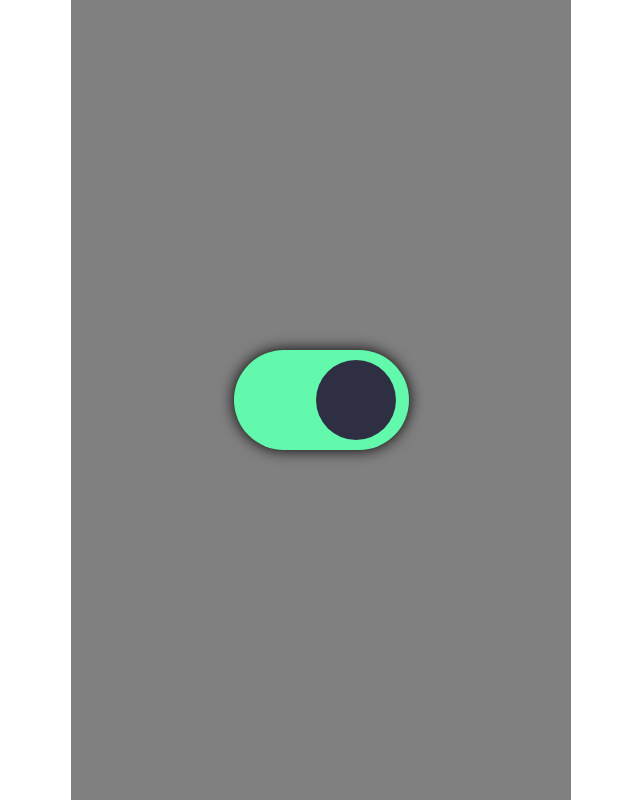
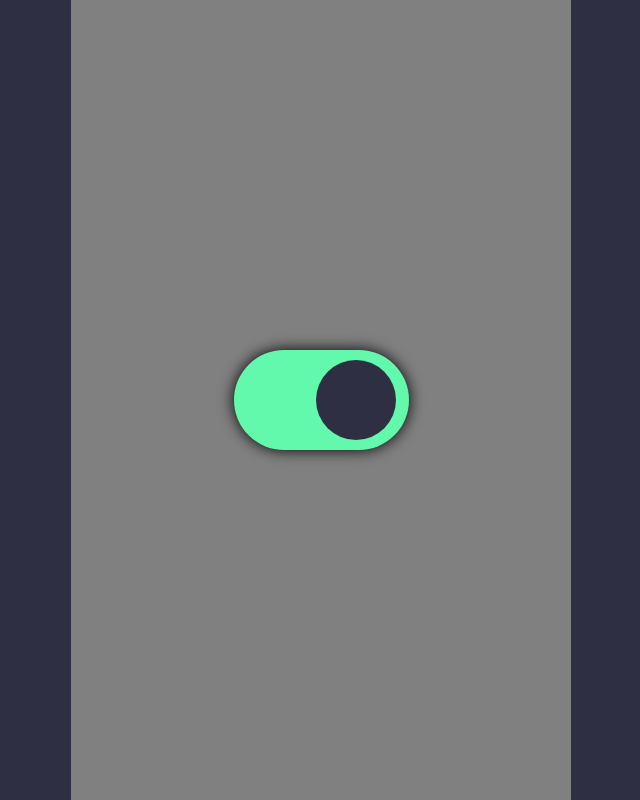
Before and after one commit to danydin/checkbox-input, a plain HTML site: page index.html in a window 1280 px wide. Both pictures are taken after a click on the checkbox 640 px from the left and 400 px from the top of the page. Shown: the whole page, without its empty margins (319-959 px from the left). Drawn offline with Linux system fonts and the light colour scheme.

Commit message:
added auto changing body background by toggling the input

```diff
--- a/index.html
+++ b/index.html
@@ -8,7 +8,8 @@
 </head>
 <body>
     <div class="container">
-        <input type="checkbox" name="checkbox1" id="checkbox1">
+        <input type="checkbox" name="checkbox1" id="input-dark-mode-bg">
     </div>
+    <script src="script.js"></script>
 </body>
 </html>
--- /dev/null
+++ b/script.js
@@ -0,0 +1,7 @@
+// var to hold our darkMode id input
+const querySelectorDarkMode = document.getElementById('input-dark-mode-bg');
+
+// event listener on change of the input from above -> toggle the class of dark-mode on the body element
+querySelectorDarkMode.addEventListener('change', () => {
+    document.body.classList.toggle('dark-mode');
+});
--- a/style.css
+++ b/style.css
@@ -2,6 +2,21 @@
     margin: 0;
     padding: 0;
     box-sizing: border-box;
+}
+
+body {
+    --body-bg: rgb(222, 227, 237);
+    --text-color: rgb(47,47,68);
+}
+
+body.dark-mode{
+    --body-bg: rgb(47,47,68);
+    --text-color: (215,215,225);
+}
+
+body {
+    background-color: var(--body-bg);
+    color: var(--text-color)
 }
 
 .container {
```
